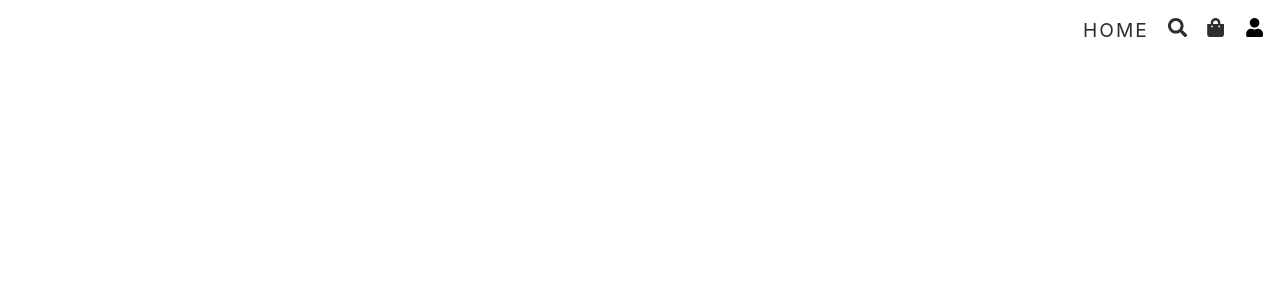
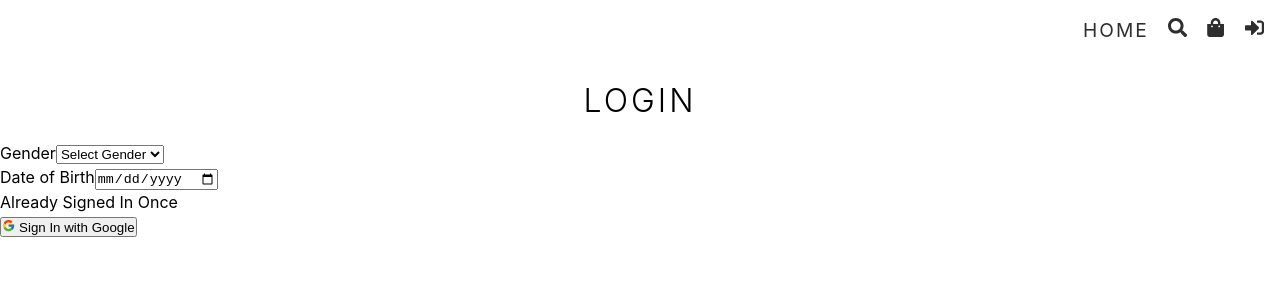
Before and after one commit to Soumya-2003/E-Commerce_MERN, a React (Vite) app in the folder ecommerce-frontend/: page /login in a window 1280 px wide. Before the commit this address had no page. Shown: the top 300 px of the page. Built offline with nearby package versions, Linux system fonts and the light colour scheme.

Commit message:
Login Page is created

```diff
--- a/ecommerce-frontend/src/App.tsx
+++ b/ecommerce-frontend/src/App.tsx
@@ -5,10 +5,12 @@
 
 
 
+
 const Home = lazy(() => import("./pages/home"))
 const Search = lazy(() => import("./pages/search"))
 const Cart = lazy(() => import("./pages/cart"))
 const Shipping = lazy(() => import("./pages/shipping"))
+const Login = lazy(() => import("./pages/login"))
 
 
 //Admin Routes importing
@@ -44,7 +46,8 @@
           <Route path="/search" element={<Search />} />
           <Route path="/cart" element={<Cart />} />
 
-
+          {/* Not Logged In Route */}
+            <Route path="/login" element={<Login />} />
 
           {/*Logged n User Routes*/}
           <Route>
--- a/ecommerce-frontend/src/components/header.tsx
+++ b/ecommerce-frontend/src/components/header.tsx
@@ -4,7 +4,7 @@
 
 import { useState } from "react"
 
-const user = { _id: "dfsds", role:"admin"}
+const user = { _id: "", role:""}
 
 
 
--- /dev/null
+++ b/ecommerce-frontend/src/pages/login.tsx
@@ -0,0 +1,47 @@
+import { useState } from "react"
+import { FcGoogle } from "react-icons/fc";
+
+
+const Login = () => {
+
+    const [gender, setGender] = useState("")
+    const [date, setDate] = useState("");
+
+
+  return (
+    <div className="login">
+
+        <main>
+            <h1 className="heading">Login</h1>
+            <div>
+                <label>Gender</label>
+                <select value={gender} onChange={(e) => setGender(e.target.value)}>
+                    <option value="">Select Gender</option>
+                    <option value="male">Male</option>
+                    <option value="female">Female</option>
+                </select>
+            </div>
+
+
+            <div>
+                <label>Date of Birth</label>
+
+                <input type="date" value={date} onChange={(e) => setDate(e.target.value)} />
+            </div>
+
+            <div>
+                <p>Already Signed In Once</p>
+                <button>
+                    <FcGoogle /> <span>Sign In with Google</span>
+                </button>
+            </div>
+
+        </main>
+
+
+
+    </div>
+  )
+}
+
+export default Login
--- a/ecommerce-frontend/src/styles/app.scss
+++ b/ecommerce-frontend/src/styles/app.scss
@@ -40,6 +40,7 @@
   @import "home.scss";
   @import "_cart.scss";
   @import "_shipping.scss";
+  @import "login";
 
   @import "admin-styles/dashboard";
   @import "admin-styles/products";
```
Also changed, not shown: ecommerce-frontend/src/styles/login.scss (added).
